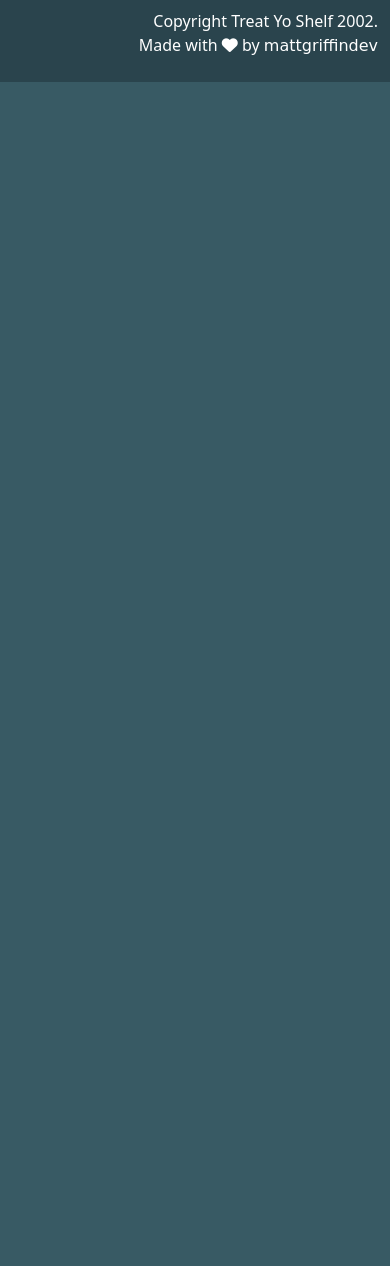
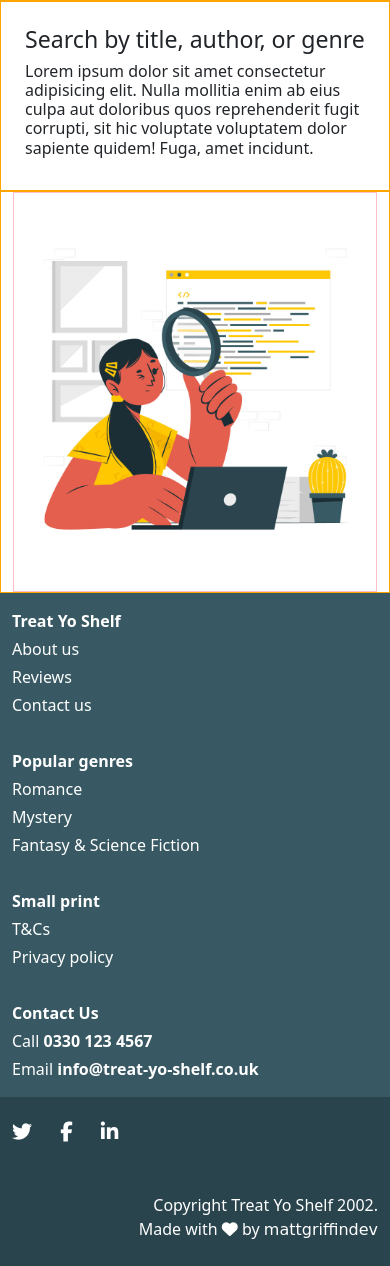
Before and after one commit to mattgriffindev/treat-yo-shelf, a Flask app: page / in a window 390 px wide. Shown: the part 1294-2560 px from the top of the page. Before the commit the page ends 1376 px from the top, so only its background shows below. Run offline with Flask 2, Linux system fonts and the light colour scheme; some libraries are stand-ins or nearby versions; some web fonts are replaced.

Commit message:
Add #features to index.html & style.css

```diff
--- a/static/css/style.css
+++ b/static/css/style.css
@@ -92,6 +92,30 @@ html {
 	background-color: var(--brand-color);
 }
 
+/*---------------------------------------------------------------features-*/
+
+.features {
+	border: 1px solid orange;
+}
+
+.features-image-container {
+	height: 400px;
+	width: auto;
+	border: 1px solid pink;
+}
+
+.features-image--reviews {
+	height: 100%;
+	background: url("/static/assets/reviews.jpg") no-repeat center center;
+	background-size: contain;
+}
+
+.features-image--search {
+	height: 100%;
+	background: url("/static/assets/search.jpg") no-repeat center center;
+	background-size: contain;
+}
+
 /*-----------------------------------------------------------------bottom-*/
 
 #bottom {
--- a/templates/index.html
+++ b/templates/index.html
@@ -25,6 +25,37 @@
 		</div>
 	</section>
 	<!--/hero-->
+
+     <!--/features-->
+    <section id="features">
+		<div class="container">
+			<div class="row row-cols-2 d-flex align-items-center">
+				<div class="col-12 col-md-6 p-4 features order-1">
+					<h3>Honest reviews</h3>
+					<h6>Lorem ipsum dolor sit amet consectetur adipisicing elit. Nulla mollitia enim ab eius culpa aut doloribus
+						quos reprehenderit fugit corrupti, sit hic voluptate voluptatem dolor sapiente quidem! Fuga, amet incidunt.
+					</h6>
+				</div>
+				<div class="col-12 col-md-6 features order-2">
+					<div class="features-image-container">
+						<div class="features-image--reviews"></div>
+					</div>
+				</div>
+				<div class="col-12 col-md-6 features order-4 order-md-3">
+					<div class="features-image-container">
+						<div class="features-image--search"></div>
+					</div>
+				</div>
+				<div class="col-12 col-md-6 p-4 features order-3 order-md-4">
+					<h3>Search by title, author, or genre</h3>
+					<h6>Lorem ipsum dolor sit amet consectetur adipisicing elit. Nulla mollitia enim ab eius culpa aut doloribus
+						quos reprehenderit fugit corrupti, sit hic voluptate voluptatem dolor sapiente quidem! Fuga, amet incidunt.
+					</h6>
+				</div>
+			</div>
+		</div>
+	</section>
+    <!--/features-->
 {% endblock %}
 
 {% block footer %}
```
